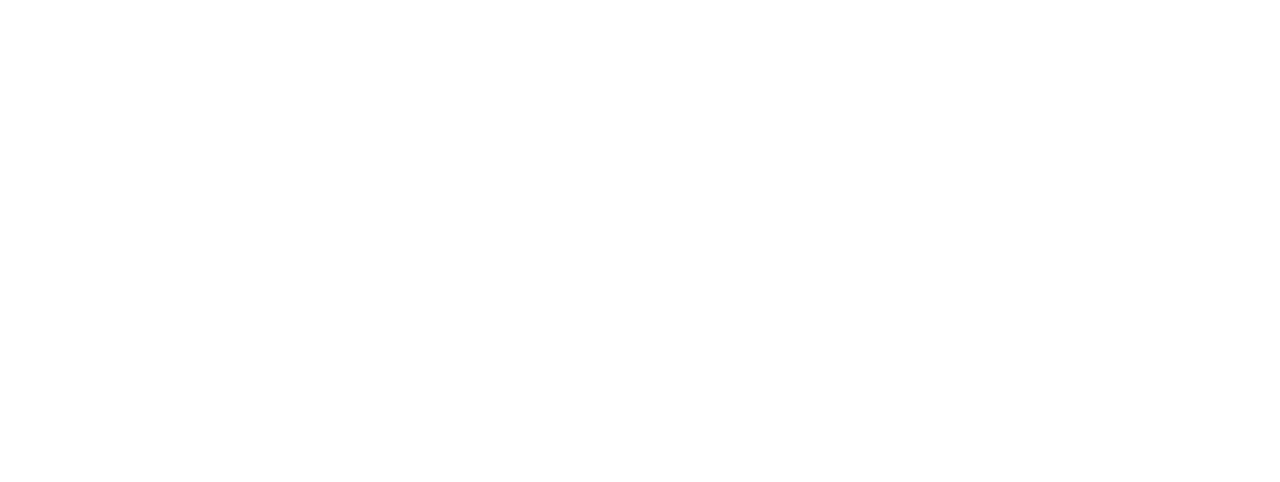
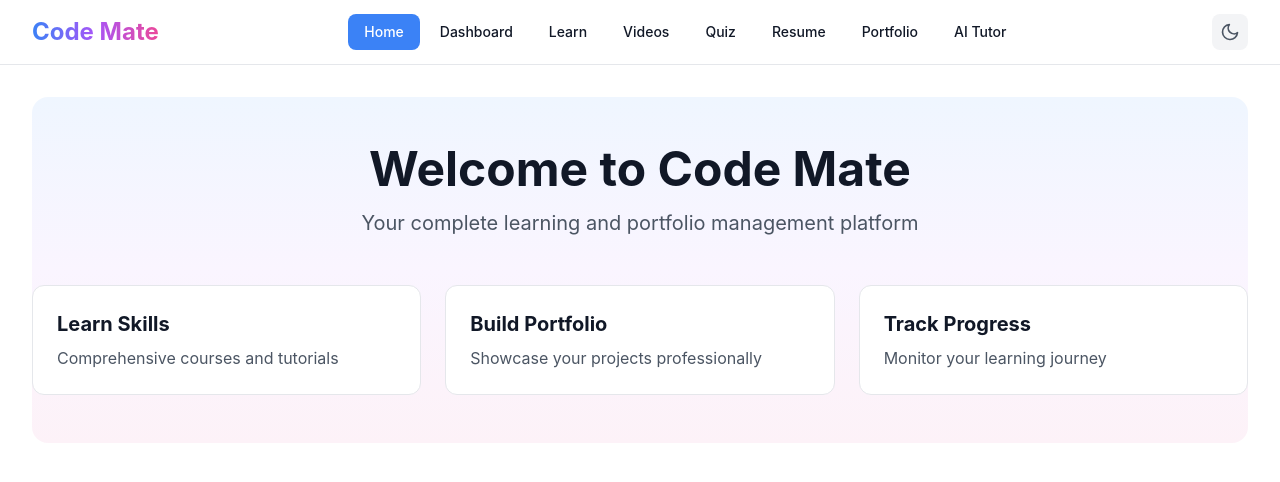
Before and after one commit to deepu022904-debug/SKILL-UPDATE, a plain HTML site: page index.html in a window 1280 px wide. Drawn offline with nearby package versions, Linux system fonts and the light colour scheme.

Commit message:
Fix GitHub Pages React loading

```diff
--- a/index.html
+++ b/index.html
@@ -26,6 +26,7 @@
 <body>
   <div id="root"></div>
 
+  <script src="https://unpkg.com/@babel/standalone/babel.min.js"></script>
   <script type="text/babel">
     const { useState, useEffect } = React;
 
```
